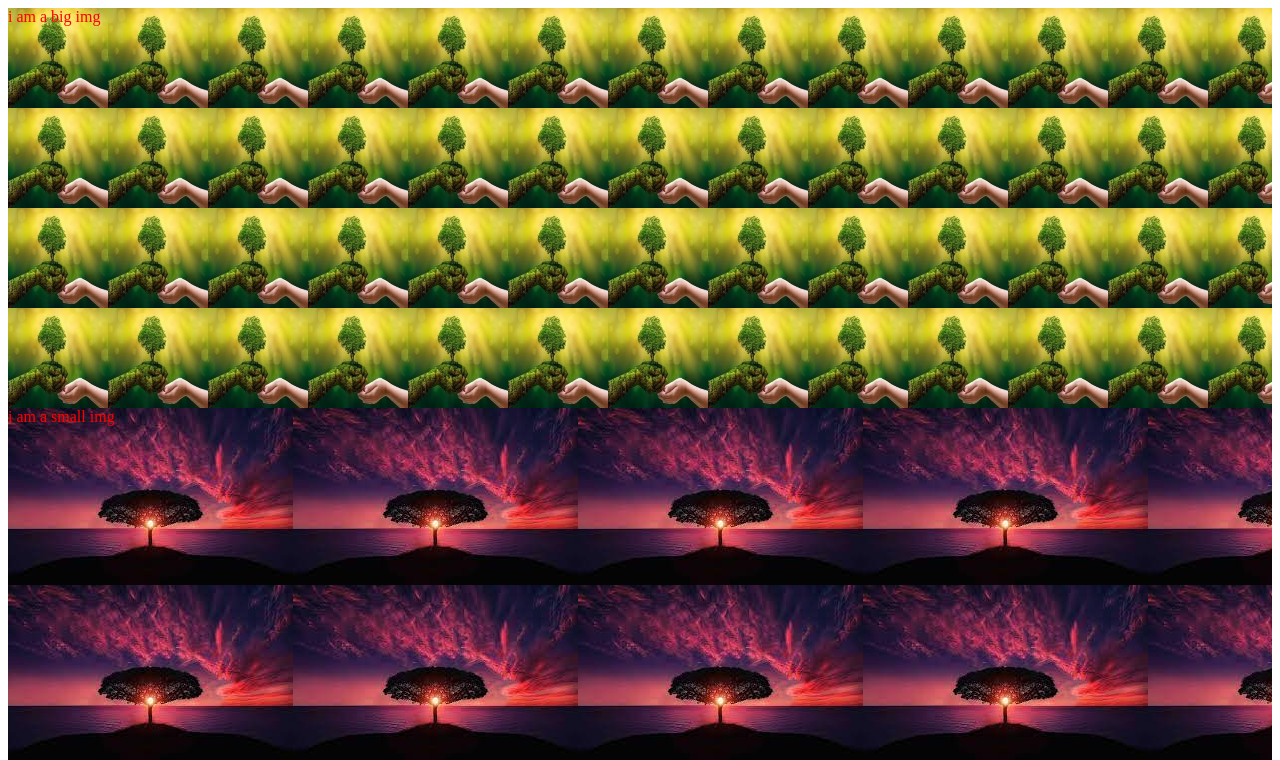
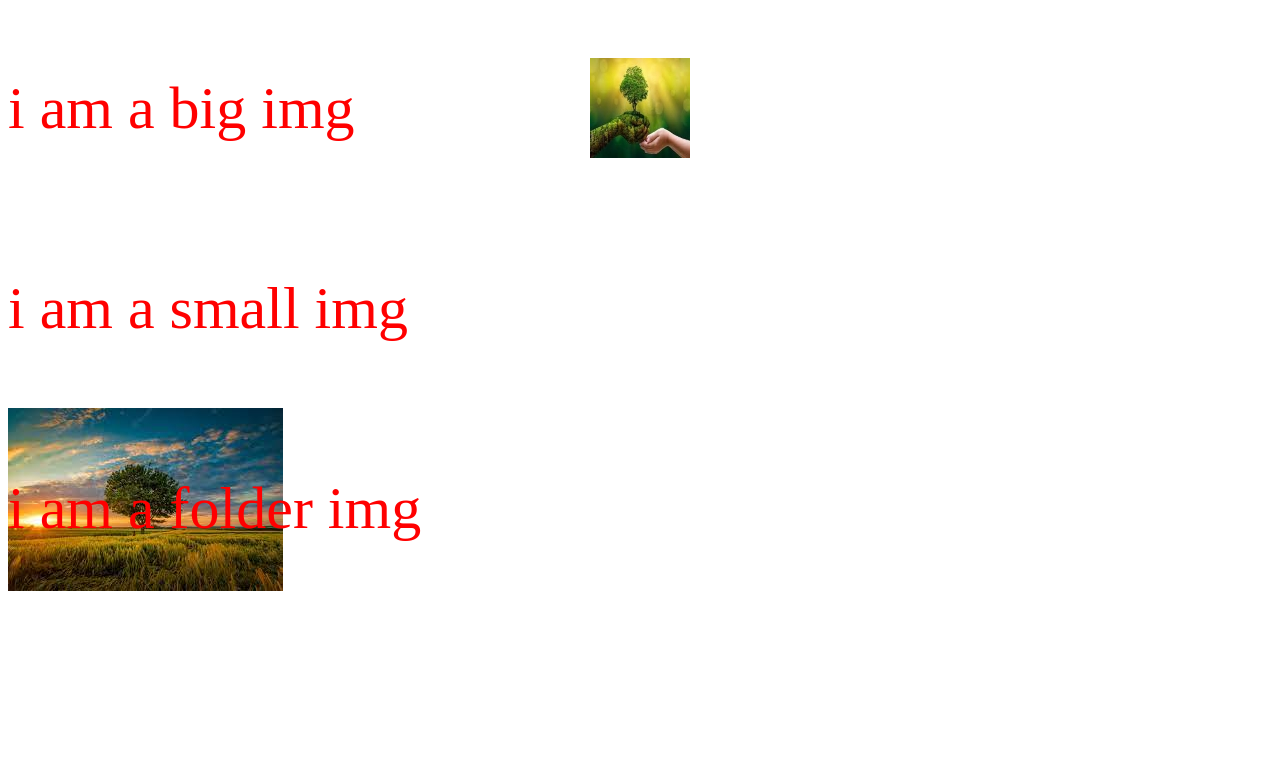
Before and after one commit to ghdeerabbas/practice-4-on-fire, a plain HTML site: page index.html in a window 1280 px wide. Shown: the top 760 px of the page. Drawn offline with Linux system fonts and the light colour scheme.

Commit message:
backgrpound work

```diff
--- a/styles..css
+++ b/styles..css
@@ -1,11 +1,25 @@
-div{height: 400px;
-color: red;}
+div{height: 200px;
+
+color:red;
+display:flex;
+align-items: center;
+font-size: 60px;
+align-items: center;
+text-align: right;
+}
 .big-img{
 
-    background:url(./big.jpg) ;}
+    background:url(./big.jpg) ;
+background-repeat: no-repeat;
+
+background-position: center;}
 .small-img{
-
-    background:url(./small.jpg) ;}
+ background:url(./small.jpg) ;
+background-repeat: no-repeat;
+background-attachment: fixed;
+}
 .folder-img{
 
-    background:url(./folder.jpg) ;}
+    background:url(./folder.jpg) ;
+    background-repeat: no-repeat;
+}
```
